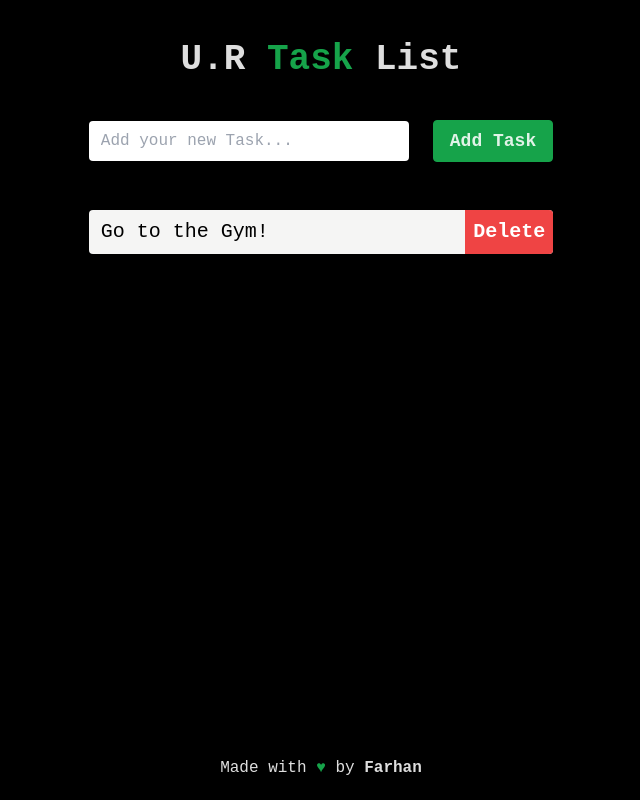
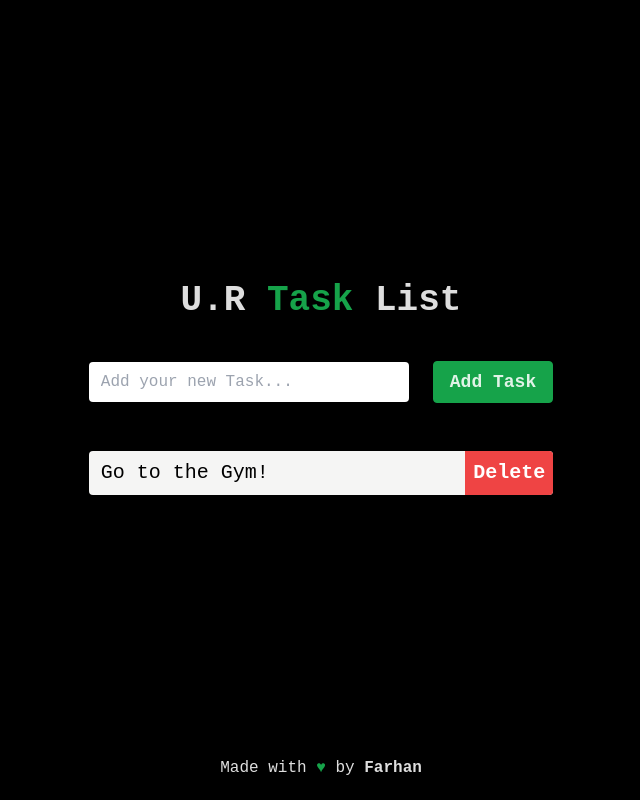
Before and after one commit to FarhanP/task-list-rtk, a React (Vite) app: page / in a window 1280 px wide. Shown: the whole page, without its empty margins (319-959 px from the left). Built offline with nearby package versions, Linux system fonts and the light colour scheme.

Commit message:
Handled input validation and markup changes for footer

```diff
--- a/index.html
+++ b/index.html
@@ -7,7 +7,7 @@
     <title>RTK - U.R Task List</title>
   </head>
   <body class="h-screen bg-black">
-    <div id="root"></div>
+    <div id="root" class="flex flex-col min-h-screen">
     <script type="module" src="/src/main.jsx"></script>
   </body>
 </html>
--- a/src/App.jsx
+++ b/src/App.jsx
@@ -4,17 +4,13 @@ import TodoList from "./components/TodoList";
 
 function App() {
   return (
-    <div className="w-full max-w-2xl mx-auto flex flex-col justify-center items-center">
+    <div className="w-full flex-grow max-w-2xl mx-auto flex flex-col justify-center items-center">
       <h1 className="font-bold text-center text-4xl my-10">
         U.R <strong className="text-green-600">Task</strong> List
       </h1>
       <div className="flex justify-center gap-12 items-center flex-col">
         <TodoForm />
         <TodoList />
-        <footer className="fixed bottom-0 py-5">
-          Made with <span className="text-green-600">&hearts;</span> by{" "}
-          <b className="font-bold">Farhan</b>
-        </footer>
       </div>
     </div>
   );
--- a/src/components/TodoForm.jsx
+++ b/src/components/TodoForm.jsx
@@ -29,6 +29,7 @@ function TodoForm() {
       />
       <button
         onClick={handleSubmit}
+        disabled={inputVal === "" ? true : false}
         className="border transition-colors duration-600 bg-green-600 hover:bg-green-700 border-green-600 px-4 py-1.5 sm:px-4 font-bold sm:text-lg text-lg rounded"
       >
         Add Task
--- a/src/main.jsx
+++ b/src/main.jsx
@@ -7,5 +7,9 @@ import { store } from "./app/store.js";
 createRoot(document.getElementById("root")).render(
   <Provider store={store}>
     <App />
+    <footer className="py-5 text-center">
+      Made with <span className="text-green-600">&hearts;</span> by{" "}
+      <b className="font-bold">Farhan</b>
+    </footer>
   </Provider>
 );
```
